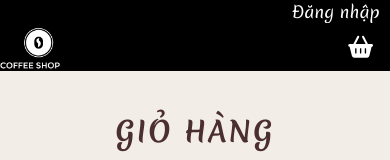
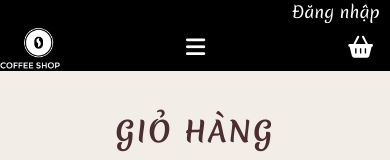
Before and after one commit to Tokiskikurumi1/coffeeReact, a React (Vite) app: page /cart in a window 390 px wide. Shown: the top 160 px of the page. Built offline with nearby package versions, Linux system fonts and the light colour scheme.

Commit message:
update toggle menu customer

```diff
--- a/src/assets/css/coffee.css
+++ b/src/assets/css/coffee.css
@@ -102,7 +102,7 @@ body {
   color: #bc9667;
 }
 
-#menu-icon {
+#menu-icon-home {
   font-size: 22px;
   cursor: pointer;
   color: white;
@@ -822,7 +822,6 @@ textarea:focus {
   text-align: center;
 }
 
-
 /* Media Queries */
 @media (max-width: 1058px) {
   /* header {
@@ -861,7 +860,7 @@ textarea:focus {
   /* header {
     padding: 12px 4%;
   } */
-  #menu-icon {
+  #menu-icon-home {
     display: initial;
   }
   .ul-bar {
@@ -898,7 +897,7 @@ textarea:focus {
   .left-infor-cart th:nth-child(4),
   .left-infor-cart td:nth-child(3),
   .left-infor-cart td:nth-child(4) {
-    display: none; /* Ẩn cột Số lượng và Thành tiền */
+    display: none;
   }
 
   .left-infor-cart th:nth-child(1) {
--- a/src/components/layout/Header.tsx
+++ b/src/components/layout/Header.tsx
@@ -3,6 +3,7 @@ import { useEffect, useState } from "react";
 
 export default function Header() {
   const [currentUser, setCurrentUser] = useState<string | null>(null);
+  const [menuOpen, setMenuOpen] = useState(false);
   const navigate = useNavigate();
 
   useEffect(() => {
@@ -21,7 +22,9 @@ export default function Header() {
     navigate("/"); // về trang chủ
     window.location.reload(); // giống JS cũ
   };
-
+  const toggleMenu = () => {
+    setMenuOpen(!menuOpen);
+  };
   return (
     <div id="header">
       <div className="login-table">
@@ -43,19 +46,31 @@ export default function Header() {
         <Link to="/" className="logo">
           <img src="/images/logo.png" alt="logo" />
         </Link>
-
-        <ul className="ul-bar">
+        <i
+          className="fa-solid fa-bars"
+          id="menu-icon-home"
+          onClick={toggleMenu}
+        ></i>
+        <ul className={`ul-bar ${menuOpen ? "active" : ""}`}>
           <li>
-            <Link to="/">Trang chủ</Link>
+            <Link to="/" onClick={() => setMenuOpen(false)}>
+              Trang chủ
+            </Link>
           </li>
           <li>
-            <Link to="/intro">Giới thiệu</Link>
+            <Link to="/intro" onClick={() => setMenuOpen(false)}>
+              Giới thiệu
+            </Link>
           </li>
           <li>
-            <Link to="/products">Sản phẩm</Link>
+            <Link to="/products" onClick={() => setMenuOpen(false)}>
+              Sản phẩm
+            </Link>
           </li>
           <li>
-            <Link to="/contact">Liên hệ</Link>
+            <Link to="/contact" onClick={() => setMenuOpen(false)}>
+              Liên hệ
+            </Link>
           </li>
         </ul>
 
```
